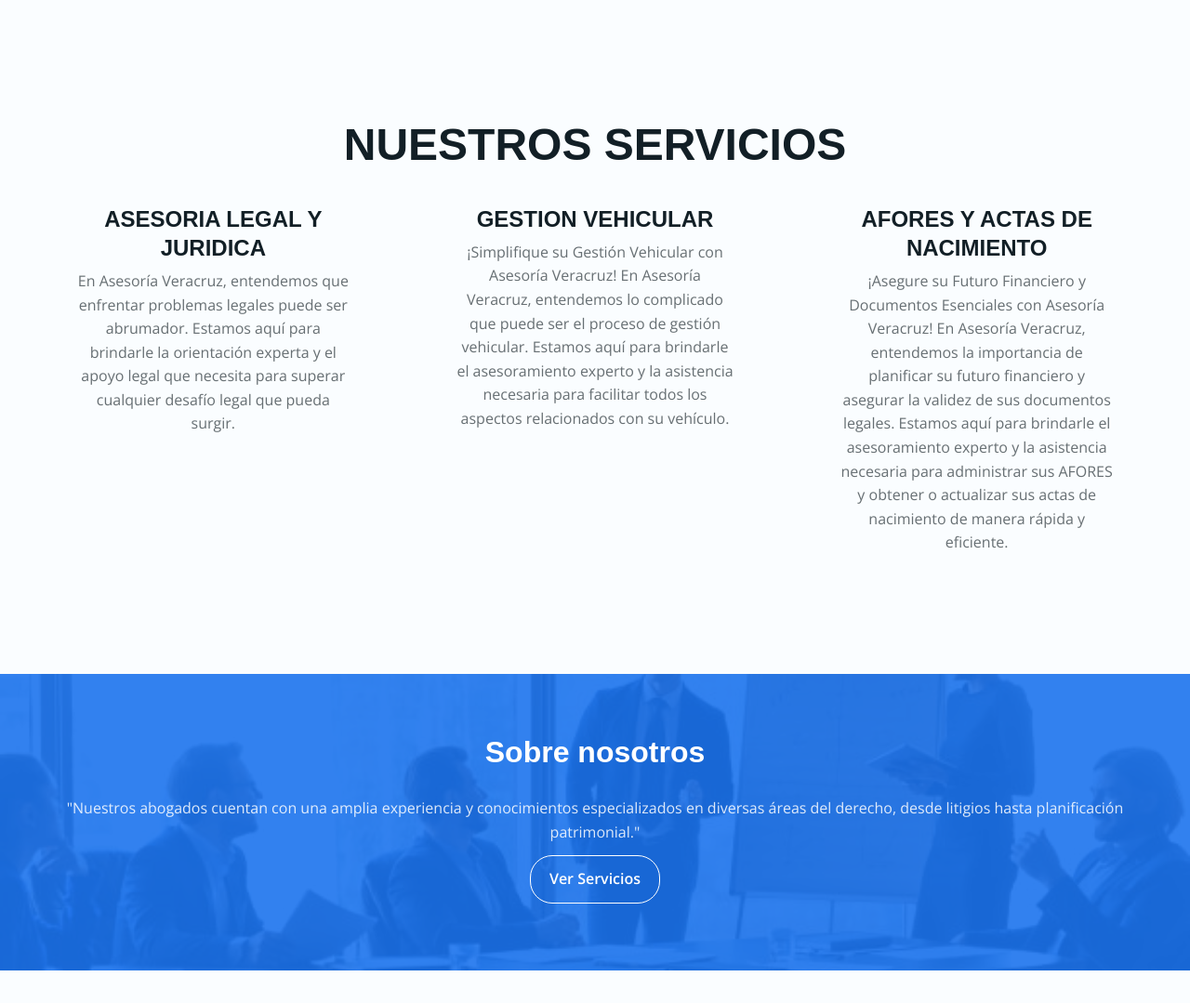
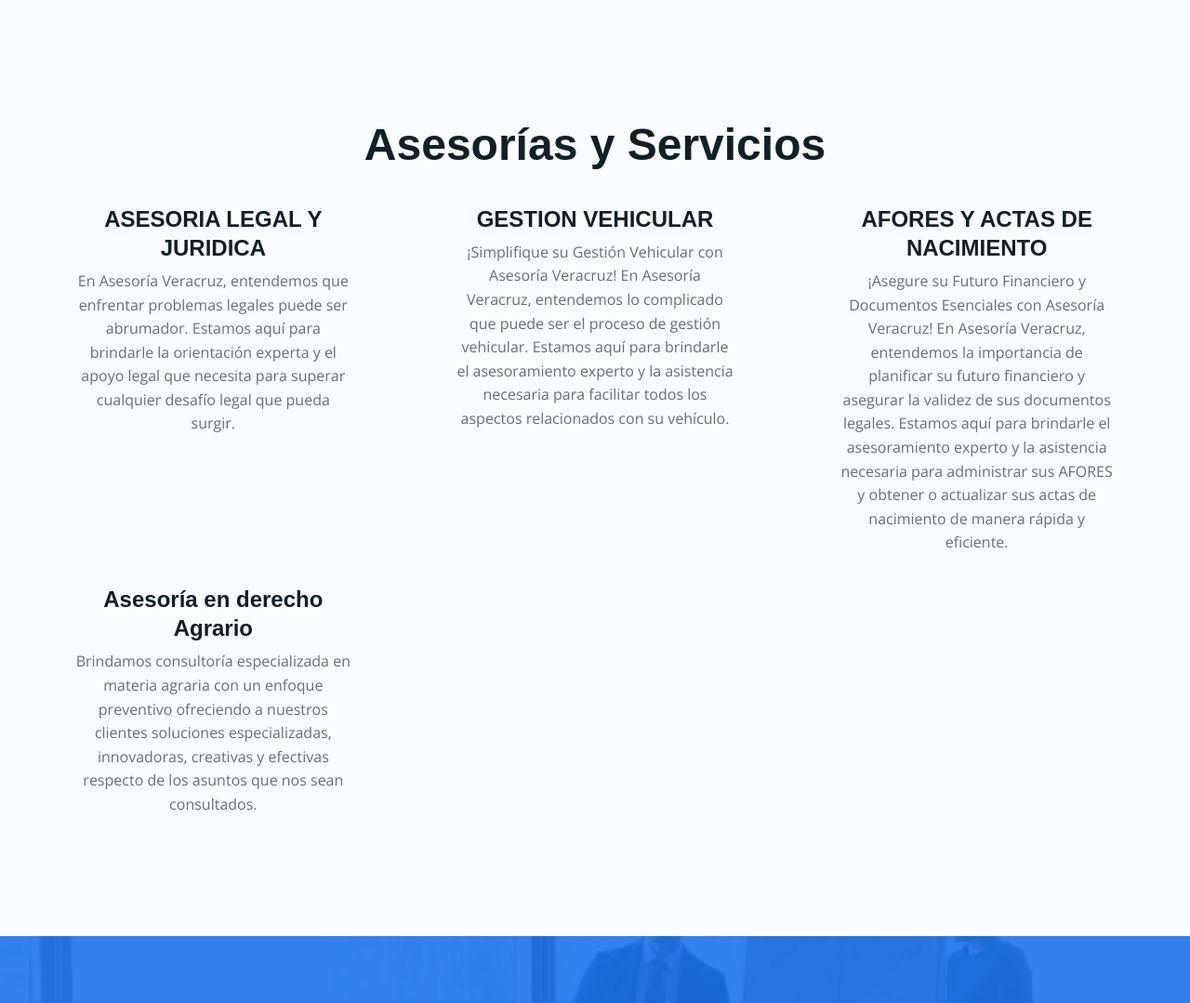
Before and after one commit to lobobandido/Asesoria-Veracruz, a plain HTML site: page index.html in a window 1280 px wide. Shown: the part 567-1646 px from the top of the page at 93% size. Drawn offline with nearby package versions, Linux system fonts and the light colour scheme; some icons are missing; a web font is replaced by a local one.

Commit message:
initial commit

```diff
--- a/index.html
+++ b/index.html
@@ -91,7 +91,7 @@
     </section>
     <!-- Nuestros productos -->
     <section class="services-section section-container">
-      <h1 >NUESTROS SERVICIOS</h1>
+      <h1 >Asesorías y Servicios</h1>
       <div class="content-wrapper">
         <article class="service-item">
           <!-- <span class="jam jam-phone"></span> -->
@@ -115,6 +115,13 @@
           <p>¡Asegure su Futuro Financiero y Documentos Esenciales con Asesoría Veracruz!
 
             En Asesoría Veracruz, entendemos la importancia de planificar su futuro financiero y asegurar la validez de sus documentos legales. Estamos aquí para brindarle el asesoramiento experto y la asistencia necesaria para administrar sus AFORES y obtener o actualizar sus actas de nacimiento de manera rápida y eficiente.</p>
+        </article>
+        <article class="service-item">
+          <!-- <span class="jam jam-computer"></span> -->
+          <!-- <img src="/imagenes/apple-circle.svg " alt="Logo Asadorcito"> -->
+          <h3>Asesoría en derecho Agrario</h3>
+          <p>
+            Brindamos consultoría especializada en materia agraria con un enfoque preventivo ofreciendo a nuestros clientes soluciones especializadas, innovadoras, creativas y efectivas respecto de los asuntos que nos sean consultados.</p>
         </article>
       </div>
     </section>
```
Also changed, not shown: productos.html (+1 -1 lines).
